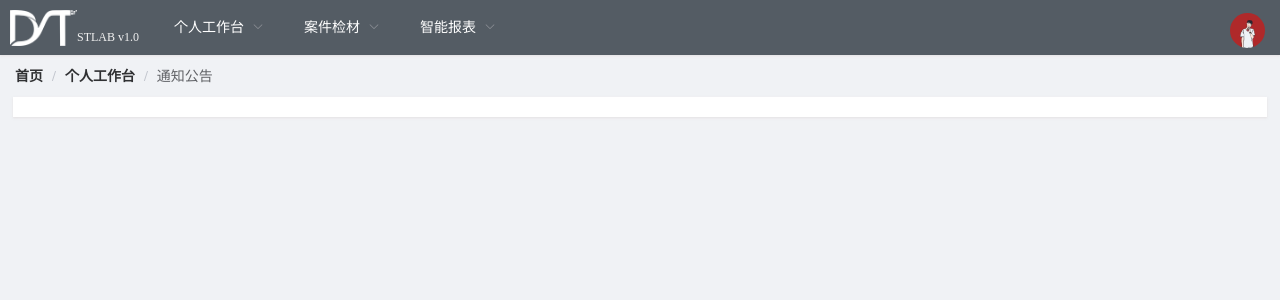
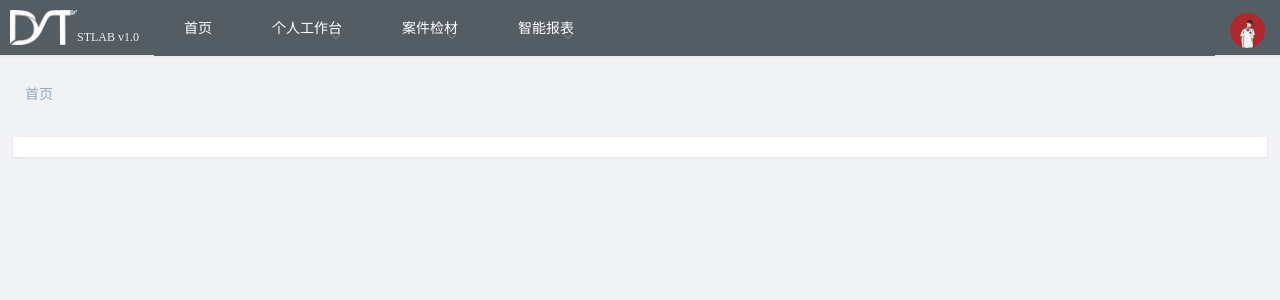
Before and after one commit to WhiteLierTo/stlab, a Vue app: page /#/index in a window 1280 px wide. Shown: the top 300 px of the page. Built offline with nearby package versions, Linux system fonts and the light colour scheme.

Commit message:
面包屑

```diff
--- /dev/null
+++ b/src/views/index/component/Breadcrumb.vue
@@ -0,0 +1,66 @@
+<template>
+  <el-breadcrumb class="app-breadcrumb" separator="/">
+    <transition-group>
+      <el-breadcrumb-item v-for="(item, index) in levelList" :key="item.path">
+        <span v-if="item.meta.label">
+          <span v-if="index == levelList.length - 1" class="no-redirect">{{
+            item.meta.label
+          }}</span>
+          <router-link v-else :to="item.path">{{
+            item.meta.label
+          }}</router-link>
+        </span>
+      </el-breadcrumb-item>
+    </transition-group>
+  </el-breadcrumb>
+</template>
+<script>
+export default {
+  name: "idnex",
+  data() {
+    return {
+      levelList: null,
+    };
+  },
+  created() {
+    this.getBreadcrumb();
+  },
+  watch: {
+    $route() {
+      this.getBreadcrumb();
+    },
+  },
+  methods: {
+    getBreadcrumb() {
+      let matched = this.$route.matched.filter((item) => item.meta.label); //$route.matched 将会是一个包含从上到下的所有对象 (副本)。
+      let router = matched.map((item) => {
+        return {
+          path: item.path,
+          meta: { label: item.meta.label },
+        };
+      });
+      const first = router[0];
+      if (first && first.name !== "首页") {
+        //$route.name当前路由名称  ；$route.redirectedFrom重定向来源的路由的名字
+        router = [{ path: "/", meta: { label: "首页" } }].concat(matched);
+      } else if (router.length === 0) {
+        router = [{ path: "/", meta: { label: "首页" } }];
+      }
+      this.levelList = router;
+    },
+  },
+};
+</script>
+
+<style lang="less" scoped>
+.app-breadcrumb.el-breadcrumb {
+  display: inline-block;
+  font-size: 14px;
+  line-height: 50px;
+  margin-left: 10px;
+  .no-redirect {
+    color: #97a8be;
+    cursor: text;
+  }
+}
+</style>
--- a/src/views/index/component/content.vue
+++ b/src/views/index/component/content.vue
@@ -1,10 +1,11 @@
 <template>
   <div class="content-box hvhjvhkvsd">
-    <el-breadcrumb separator="/">
+    <!-- <el-breadcrumb separator="/">
       <el-breadcrumb-item :to="{ path: '/' }">首页</el-breadcrumb-item>
       <el-breadcrumb-item><a href="/">个人工作台</a></el-breadcrumb-item>
       <el-breadcrumb-item>通知公告</el-breadcrumb-item>
-    </el-breadcrumb>
+    </el-breadcrumb> -->
+    <Breadcrumb />
     <div class="content-main">
       <div class="content-content">
         <router-view />
@@ -14,8 +15,12 @@
 </template>
 
 <script>
+import Breadcrumb from "./Breadcrumb";
 export default {
   name: "content",
+  components: {
+    Breadcrumb,
+  },
 };
 </script>
 
--- a/src/views/index/component/header.vue
+++ b/src/views/index/component/header.vue
@@ -14,10 +14,12 @@
         text-color="#fff"
         active-text-color="#ffd04b"
       >
-        <el-submenu
+        <navMenu :navMenus="navInfo" />
+
+        <!-- <el-submenu
           :index="item.label"
           v-for="(item, index) in navInfo"
-          :key="index"
+
         >
           <template slot="title">{{ item.label }}</template>
           <el-menu-item
@@ -27,7 +29,7 @@
           >
             {{ item1.label }}
           </el-menu-item>
-        </el-submenu>
+        </el-submenu> -->
       </el-menu>
     </div>
     <div class="header-right">
@@ -45,12 +47,22 @@
 </template>
 
 <script>
+import navMenu from "./navMenu";
+
 export default {
   name: "Header",
+  components: {
+    navMenu,
+  },
   data() {
     return {
       activeIndex: "1",
       navInfo: [
+        {
+          label: "首页",
+          permissionKey: "allow",
+          path: "/index",
+        },
         {
           label: "个人工作台",
           permissionKey: "allow",
@@ -109,7 +121,6 @@ export default {
   },
   methods: {
     handleSelect(key, keyPath) {
-      console.log(key, keyPath);
       this.$router.push({ path: key });
     },
   },
@@ -133,7 +144,7 @@ export default {
     padding-right: 15px;
     img {
       width: 77px;
-      height: 56px;
+      height: 55px;
       padding: 10px 0 10px 10px;
     }
     span {
@@ -141,6 +152,7 @@ export default {
     }
   }
   .header-middle {
+    height: @topNavBarHeight;
     flex: 1;
   }
   .header-right {
@@ -166,5 +178,13 @@ export default {
   .el-menu.el-menu--horizontal {
     border-bottom: none;
   }
+  .el-menu-item,
+  .el-submenu__title {
+    float: left;
+    padding: 0px 30px;
+  }
+  .el-submenu__title i {
+    padding: 10px;
+ }
 }
 </style>
--- /dev/null
+++ b/src/views/index/component/navMenu.vue
@@ -0,0 +1,26 @@
+<template>
+  <div>
+    <span v-for="item in navMenus" :key="item.label">
+      <el-submenu :index="item.label" v-if="item && item.children">
+        <template slot="title">
+          <span slot="title">{{ item.label }}</span>
+        </template>
+        <navMenu :navMenus="item.children"></navMenu>
+      </el-submenu>
+      <el-menu-item :index="item.path" :key="item.label" v-else>
+        <span>{{ item.label }}</span>
+      </el-menu-item>
+    </span>
+  </div>
+</template>
+
+<script>
+export default {
+  name: "navMenu", //模板名称
+  data() {
+    return {};
+  },
+  beforeMount() {},
+  props: ["navMenus"],
+};
+</script>
```
Also changed, not shown: 1 other file (tests, documents, lock files or other folders).
